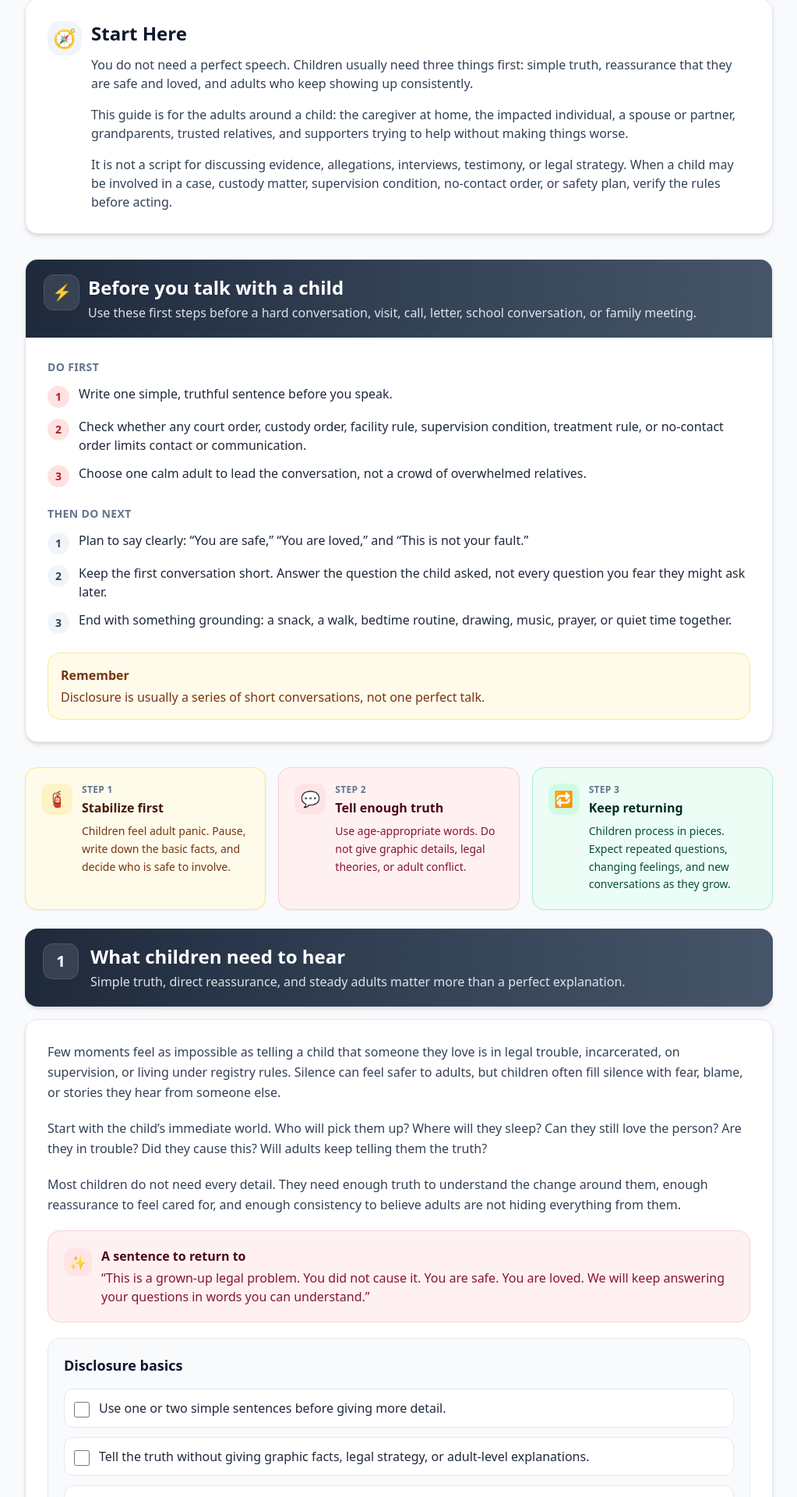
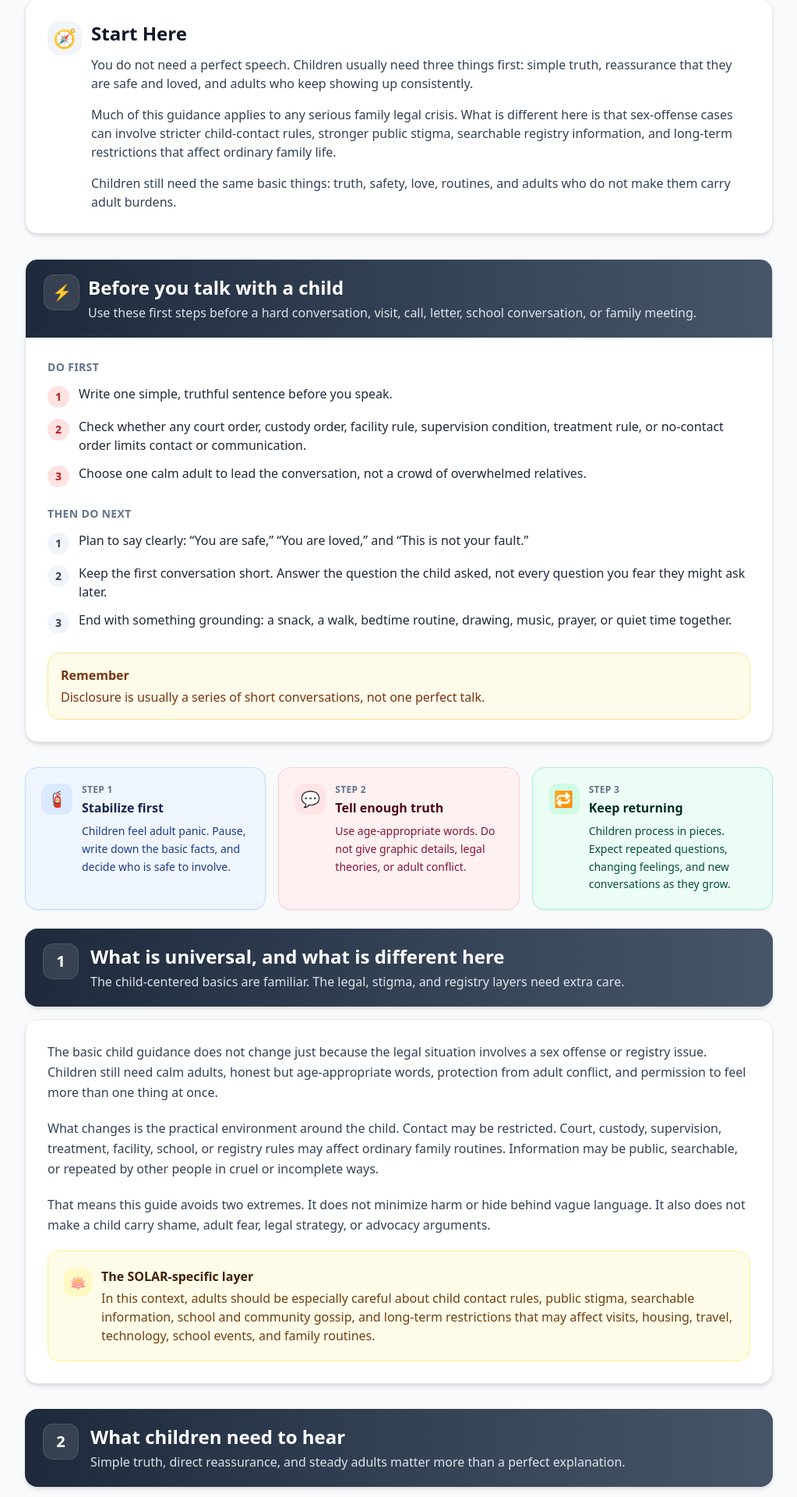
Before and after one commit to projectsolarrecon/Solar, a React (Vite) app: page /resources/resource-guide-sandbox in a window 1280 px wide. Shown: the part 697-2617 px from the top of the page at 78% size, without its empty margins (128-1151 px from the left). Built offline with nearby package versions, Linux system fonts and the light colour scheme.

Commit message:
Update ResourceGuideSandbox.tsx

```diff
--- a/src/pages/resources/ResourceGuideSandbox.tsx
+++ b/src/pages/resources/ResourceGuideSandbox.tsx
@@ -75,7 +75,7 @@ export default function ResourceGuideSandbox(): JSX.Element {
     <div className="min-h-screen bg-slate-50 text-slate-800">
       <SEO
         title="Talking With Children About a Loved One’s Legal Situation | The SOLAR Project"
-        description="A calm, practical SOLAR guide for caregivers and supporters talking with children about arrest, incarceration, supervision, registry rules, and family change."
+        description="A calm, practical SOLAR guide for caregivers and supporters talking with children about arrest, incarceration, supervision, registry rules, public stigma, and family change."
         keywords="children disclosure, family support, incarceration, registry family guide, reentry family support, talking to children about prison"
       />
 
@@ -99,7 +99,7 @@ export default function ResourceGuideSandbox(): JSX.Element {
           <p className="mt-4 max-w-3xl text-lg sm:text-xl text-slate-100 leading-relaxed">
             A disclosure and family-trust toolkit for caregivers, parents, and
             supporters navigating investigation, incarceration, supervision,
-            registry rules, and family change.
+            registry rules, public stigma, and family change.
           </p>
 
           <div className="mt-6 flex flex-col sm:flex-row gap-3">
@@ -141,17 +141,16 @@ export default function ResourceGuideSandbox(): JSX.Element {
           </p>
 
           <p>
-            This guide is for the adults around a child: the caregiver at home,
-            the impacted individual, a spouse or partner, grandparents, trusted
-            relatives, and supporters trying to help without making things
-            worse.
+            Much of this guidance applies to any serious family legal crisis.
+            What is different here is that sex-offense cases can involve
+            stricter child-contact rules, stronger public stigma, searchable
+            registry information, and long-term restrictions that affect
+            ordinary family life.
           </p>
 
           <p>
-            It is not a script for discussing evidence, allegations, interviews,
-            testimony, or legal strategy. When a child may be involved in a
-            case, custody matter, supervision condition, no-contact order, or
-            safety plan, verify the rules before acting.
+            Children still need the same basic things: truth, safety, love,
+            routines, and adults who do not make them carry adult burdens.
           </p>
         </GuideIntro>
 
@@ -202,7 +201,7 @@ export default function ResourceGuideSandbox(): JSX.Element {
               eyebrow: "Step 1",
               title: "Stabilize first",
               icon: "🧯",
-              tone: "warning",
+              tone: "info",
               description:
                 "Children feel adult panic. Pause, write down the basic facts, and decide who is safe to involve.",
             },
@@ -225,9 +224,52 @@ export default function ResourceGuideSandbox(): JSX.Element {
           ]}
         />
 
+        <GuideSectionHeader
+          id="what-is-different"
+          number="1"
+          title="What is universal, and what is different here"
+          subtitle="The child-centered basics are familiar. The legal, stigma, and registry layers need extra care."
+        />
+
+        <GuideSectionCard>
+          <GuideProse>
+            <p>
+              The basic child guidance does not change just because the legal
+              situation involves a sex offense or registry issue. Children still
+              need calm adults, honest but age-appropriate words, protection
+              from adult conflict, and permission to feel more than one thing at
+              once.
+            </p>
+
+            <p>
+              What changes is the practical environment around the child.
+              Contact may be restricted. Court, custody, supervision, treatment,
+              facility, school, or registry rules may affect ordinary family
+              routines. Information may be public, searchable, or repeated by
+              other people in cruel or incomplete ways.
+            </p>
+
+            <p>
+              That means this guide avoids two extremes. It does not minimize
+              harm or hide behind vague language. It also does not make a child
+              carry shame, adult fear, legal strategy, or advocacy arguments.
+            </p>
+          </GuideProse>
+
+          <GuideCallout tone="reminder" icon="🪷" title="The SOLAR-specific layer">
+            <p>
+              In this context, adults should be especially careful about child
+              contact rules, public stigma, searchable information, school and
+              community gossip, and long-term restrictions that may affect
+              visits, housing, travel, technology, school events, and family
+              routines.
+            </p>
+          </GuideCallout>
+        </GuideSectionCard>
+
 <GuideSectionHeader
           id="what-children-need"
-          number="1"
+          number="2"
           title="What children need to hear"
           subtitle="Simple truth, direct reassurance, and steady adults matter more than a perfect explanation."
         />
@@ -286,9 +328,14 @@ export default function ResourceGuideSandbox(): JSX.Element {
                   "Say directly that the child did not cause the situation and is not responsible for fixing it.",
               },
               {
+                id: "harm",
+                label:
+                  "Do not minimize serious harm, but do not make the child responsible for understanding adult details.",
+              },
+              {
                 id: "feelings",
                 label:
-                  "Accept tears, silence, anger, confusion, embarrassment, or repeated questions.",
+                  "Accept tears, silence, anger, confusion, embarrassment, loyalty, love, or repeated questions.",
               },
               {
                 id: "routine",
@@ -325,7 +372,7 @@ export default function ResourceGuideSandbox(): JSX.Element {
 
         <GuideSectionHeader
           id="scripts"
-          number="2"
+          number="3"
           title="Age-aware scripts"
           subtitle="Use these as starting points. Adjust names, relationships, and legal posture without adding graphic detail."
         />
@@ -341,36 +388,51 @@ export default function ResourceGuideSandbox(): JSX.Element {
             <p>
               For younger children, focus on safety, routine, and love. For
               older children and teens, use clearer words and leave room for
-              anger, embarrassment, and complicated feelings.
+              anger, embarrassment, loyalty, confusion, and complicated feelings.
             </p>
           </GuideProse>
 
+          <GuideCallout tone="info" icon="🌿" title="About the tone of these scripts">
+            <p>
+              The scripts below are intentionally presented in a softer style.
+              They are serious, but they should not look like emergency warnings.
+              The goal is to give adults calm language they can actually use.
+            </p>
+          </GuideCallout>
+
           <ScriptBox
             title="Preschool children, roughly ages 3–5"
-            tone="family"
+            tone="neutral"
             context="Use very short sentences. Young children need reassurance and routine more than explanation."
             script={`Daddy cannot live at home right now because of a serious grown-up problem.\n\nYou did not cause this. You are safe. You are loved.\n\nWe are going to have dinner, read a story, and I will answer more questions when you have them.`}
           />
 
           <ScriptBox
             title="Elementary children, roughly ages 6–10"
-            tone="family"
+            tone="neutral"
             context="Children this age may ask the same question many times. Repetition can be part of feeling safe."
             script={`Mom is in legal trouble because adults believe she broke an important rule.\n\nI do not have every answer yet, but I will tell you the truth in words you can understand.\n\nThis is not your fault. You are safe, and you are loved.`}
           />
 
           <ScriptBox
             title="Middle school children, roughly ages 11–13"
-            tone="family"
+            tone="neutral"
             context="Use clearer language while still protecting them from adult details."
-            script={`Uncle has a serious legal situation and has to follow rules from the court.\n\nYou may feel confused, embarrassed, angry, or worried. Those feelings are allowed.\n\nYou can ask me questions. If I do not know the answer, I will say that instead of guessing.`}
+            script={`Uncle has a serious legal situation and has to follow rules from the court.\n\nYou may feel confused, embarrassed, angry, loyal, worried, or unsure what to think. Those feelings are allowed.\n\nYou can ask me questions. If I do not know the answer, I will say that instead of guessing.`}
           />
 
           <ScriptBox
             title="Teenagers, roughly ages 14–18"
-            tone="family"
+            tone="neutral"
             context="Teens may already know partial information from school, social media, court pages, news, or peers."
-            script={`Your dad is dealing with a serious legal situation connected to choices he made and rules he now has to follow.\n\nThis may affect visits, school events, privacy, and how our family handles questions from other people.\n\nYou do not have to protect my feelings. I will listen, and we can keep talking as you have more questions.`}
+            script={`Your dad is dealing with a serious legal situation connected to sexual boundaries, safety, and choices adults are responsible for.\n\nThis may affect visits, school events, privacy, and how our family handles questions from other people.\n\nYou do not have to protect my feelings. I will listen, and we can keep talking as you have more questions.`}
+          />
+
+          <ScriptBox
+            title="When there has been a conviction"
+            tone="neutral"
+            context="Use only when it is accurate. This gives older children and teens clearer language without graphic detail."
+            script={`They were convicted of breaking a law about sexual behavior and safety.\n\nThat is serious, and it is okay to have strong feelings about it.\n\nYou are not responsible for what happened, for fixing it, or for deciding today how you will feel forever.`}
           />
 
           <ScriptBox
@@ -382,21 +444,21 @@ export default function ResourceGuideSandbox(): JSX.Element {
 
           <ScriptBox
             title="When you do not know the answer yet"
-            tone="warning"
+            tone="neutral"
             context="Use this instead of guessing, promising an outcome, or making the child carry uncertainty."
             script={`That is a fair question. I do not know the answer yet.\n\nI am going to ask the right person and write down what they say.\n\nWhen I know more, I will tell you what I can in words that make sense for you.`}
           />
 
           <ScriptBox
             title="When someone at school or online has heard something"
-            tone="privacy"
-            context="Use this when the child is facing gossip, stigma, or partial information from others."
+            tone="neutral"
+            context="Use this when the child is facing gossip, stigma, registry searches, or partial information from others."
             script={`I am sorry you had to hear that from someone else.\n\nSome of what people say may be wrong, incomplete, or said in a hurtful way.\n\nYou can bring questions to me. You do not have to explain our family to everyone, and you are allowed to ask for help if someone is being cruel.`}
           />
 
           <ScriptBox
             title="When a no-contact or limited-contact rule exists"
-            tone="legal"
+            tone="neutral"
             context="Use only if it is accurate for the situation. Do not blame the child or promise the rule will change."
             script={`There is a rule right now that limits contact. That rule is for adults to follow.\n\nYou did not cause it, and it is not your job to fix it.\n\nWe will follow the rule carefully, and we will keep taking care of you while the adults work through what happens next.`}
           />
@@ -404,7 +466,7 @@ export default function ResourceGuideSandbox(): JSX.Element {
 
 <GuideSectionHeader
           id="family-roles"
-          number="3"
+          number="4"
           title="What different adults should do"
           subtitle="Children need adults to stay in their proper roles: calm, honest, boundaried, and protective."
         />
@@ -424,7 +486,8 @@ export default function ResourceGuideSandbox(): JSX.Element {
                     </p>
                     <p>
                       Practice one simple script before you talk. Do not process
-                      adult grief, anger, fear, or legal strategy with the child.
+                      adult grief, anger, fear, legal strategy, or advocacy
+                      arguments with the child.
                     </p>
                   </div>
                 ),
@@ -436,11 +499,11 @@ export default function ResourceGuideSandbox(): JSX.Element {
                   <div>
                     <p>
                       Share love without pressuring the child to reassure you.
-                      Keep messages short, steady, and accountable.
+                      Keep messages short, steady, accountable, and rule-compliant.
                     </p>
                     <p>
                       Do not ask the child to keep secrets, carry messages,
-                      defend you, or promise forgiveness.
+                      defend you, reject others, or promise forgiveness.
                     </p>
                   </div>
                 ),
@@ -451,8 +514,9 @@ export default function ResourceGuideSandbox(): JSX.Element {
                 guidance: (
                   <div>
                     <p>
-                      Your grief and anger may be real. The child still needs
-                      permission to have their own feelings.
+                      Your grief, anger, loyalty, fear, or ambivalence may be
+                      real. The child still needs permission to have their own
+                      feelings.
                     </p>
                     <p>
                       Process adult decisions with safe adults, counsel, support
@@ -472,7 +536,8 @@ export default function ResourceGuideSandbox(): JSX.Element {
                     </p>
                     <p>
                       Do not interrogate the child, gossip nearby, demand
-                      details, or undermine the caregiver’s chosen script.
+                      details, shame the family, or undermine the caregiver’s
+                      chosen script.
                     </p>
                   </div>
                 ),
@@ -511,7 +576,7 @@ export default function ResourceGuideSandbox(): JSX.Element {
 
           <ScriptBox
             title="Boundary phrase for relatives"
-            tone="privacy"
+            tone="neutral"
             context="Use this when people press for details or talk about the case around children."
             script={`We are not discussing details around the kids.\n\nRight now we are focused on keeping them safe, steady, and loved.\n\nIf you want to help, practical support is welcome. Gossip, pressure, and harsh comments around the children are not.`}
           />
@@ -519,7 +584,7 @@ export default function ResourceGuideSandbox(): JSX.Element {
 
         <GuideSectionHeader
           id="timeline"
-          number="4"
+          number="5"
           title="What changes by stage"
           subtitle="The right conversation may change during investigation, incarceration, reentry, supervision, and long-term registry life."
         />
@@ -533,8 +598,8 @@ export default function ResourceGuideSandbox(): JSX.Element {
                 icon: "⚖️",
                 whatChanges: (
                   <p>
-                    Facts may be unclear, adults may be in shock, and court or
-                    custody rules may change quickly.
+                    Facts may be unclear, adults may be in shock, and court,
+                    custody, bond, or no-contact rules may change quickly.
                   </p>
                 ),
                 whatToDo: (
@@ -586,8 +651,8 @@ export default function ResourceGuideSandbox(): JSX.Element {
                 whatChanges: (
                   <p>
                     Children may grow into more questions about stigma,
-                    internet searches, neighbors, school, friends, and why rules
-                    still exist.
+                    internet searches, neighbors, school, friends, dating,
+                    travel, and why rules still exist.
                   </p>
                 ),
                 whatToDo: (
@@ -622,6 +687,11 @@ export default function ResourceGuideSandbox(): JSX.Element {
                   "If school support is needed, share only what helps the child function safely at school.",
               },
               {
+                id: "online",
+                label:
+                  "Prepare older children for the possibility of online searches, registry pages, gossip, or partial information.",
+              },
+              {
                 id: "promises",
                 label:
                   "Do not promise release dates, reunification, case outcomes, registry relief, or rule changes.",
@@ -632,7 +702,7 @@ export default function ResourceGuideSandbox(): JSX.Element {
 
         <GuideSectionHeader
           id="avoid"
-          number="5"
+          number="6"
           title="Common mistakes to avoid"
           subtitle="These mistakes usually come from fear or love, but they can make children feel less safe."
         />
@@ -643,7 +713,7 @@ export default function ResourceGuideSandbox(): JSX.Element {
             mistakes={[
               {
                 mistake:
-                  "Waiting so long that the child learns from gossip, search results, or overheard adult conversations.",
+                  "Waiting so long that the child learns from gossip, search results, a registry page, or overheard adult conversations.",
                 whyItMatters:
                   "Children may feel betrayed or imagine something worse than the truth.",
                 betterMove:
@@ -658,6 +728,13 @@ export default function ResourceGuideSandbox(): JSX.Element {
                   "Answer the question asked in the simplest truthful way that protects the child.",
               },
               {
+                mistake: "Minimizing the seriousness so the child will feel better.",
+                whyItMatters:
+                  "Older children may sense that adults are hiding or softening the truth, especially if they find public information later.",
+                betterMove:
+                  "Use non-graphic but honest language: serious legal situation, sexual boundaries, safety, adult choices, court rules, or conviction when accurate.",
+              },
+              {
                 mistake: "Making the child comfort the adult.",
                 whyItMatters:
                   "Children may hide their own fear, anger, or confusion to protect the caregiver.",
@@ -666,7 +743,7 @@ export default function ResourceGuideSandbox(): JSX.Element {
               },
               {
                 mistake:
-                  "Using the child as a messenger, mediator, or proof of loyalty.",
+                  "Using the child as a messenger, mediator, character witness, or proof of loyalty.",
                 whyItMatters:
                   "It places the child in the middle of adult conflict and can create legal or supervision risk.",
                 betterMove:
@@ -681,7 +758,7 @@ export default function ResourceGuideSandbox(): JSX.Element {
               },
               {
                 mistake:
-                  "Letting relatives interrogate, shame, or gossip around the child.",
+                  "Letting relatives interrogate, shame, recruit, or gossip around the child.",
                 whyItMatters:
                   "Children may internalize adult judgment as shame about themselves or their family.",
                 betterMove:
@@ -703,7 +780,7 @@ export default function ResourceGuideSandbox(): JSX.Element {
 
         <GuideSectionHeader
           id="trust"
-          number="6"
+          number="7"
           title="Rebuilding trust with children"
           subtitle="Children watch patterns more than promises. Small, kept commitments matter."
         />
@@ -722,6 +799,14 @@ export default function ResourceGuideSandbox(): JSX.Element {
               does not mean the effort is failing. It often means they are
               testing whether adults can stay steady while they have real
               feelings.
+            </p>
+
+            <p>
+              In registry-affected families, trust rebuilding may also mean
+              explaining why some ordinary family moments are complicated:
+              school events, sleepovers, travel, internet use, neighborhood
+              questions, or who can be present during visits. Keep the burden on
+              adults: “These are adult rules for adults to manage.”
             </p>
           </GuideProse>
 
@@ -759,6 +844,11 @@ export default function ResourceGuideSandbox(): JSX.Element {
                   "Allow the child to feel angry, sad, embarrassed, loyal, loving, confused, or distant.",
               },
               {
+                id: "rules",
+                label:
+                  "Name adult rules simply without making the child feel responsible for them.",
+              },
+              {
                 id: "adult-support",
                 label:
                   "Get adult support for adult pain so the child does not have to carry it.",
@@ -768,7 +858,7 @@ export default function ResourceGuideSandbox(): JSX.Element {
 
           <ScriptBox
             title="Repair after a missed expectation"
-            tone="reminder"
+            tone="neutral"
             context="Use this when a call, visit, event, or promise falls through."
             script={`I said something would happen, and it did not happen.\n\nI can see how that hurt or disappointed you.\n\nI am sorry. Here is what I know now, and here is the next small thing I can do.`}
           />
@@ -776,7 +866,7 @@ export default function ResourceGuideSandbox(): JSX.Element {
 
         <GuideSectionHeader
           id="resources"
-          number="7"
+          number="8"
           title="Resources and next steps"
           subtitle="Use outside support when children need more than one family conversation can provide."
         />
```
